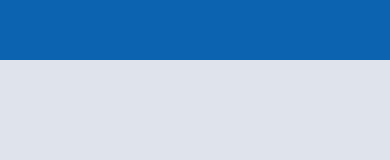
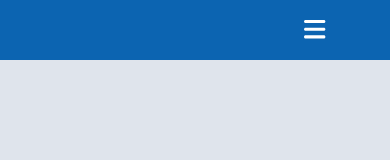
Before and after one commit to jorge088/UsefulApps, a React (Create React App) app: page / in a window 390 px wide. Shown: the top 160 px of the page. Built offline with nearby package versions, Linux system fonts and the light colour scheme.

Commit message:
added responsive menu for navBar

```diff
--- a/src/Components/Shared/NavBar.js
+++ b/src/Components/Shared/NavBar.js
@@ -1,22 +1,44 @@
 import styles from './NavBar.module.css';
 import { Link } from 'react-router-dom';
 import { useState } from 'react';
+import { FontAwesomeIcon } from '@fortawesome/react-fontawesome';
+import { faBars } from '@fortawesome/free-solid-svg-icons';
 
 const NavBar = () => {
+  const [showMenu, setShowMenu] = useState(false);
+
+  const handlerShowMenuBtn = () => {
+    setShowMenu(!showMenu);
+  }
+  const handlerClickLink = () =>{
+    setShowMenu(false);
+  }
 
   return (
     <>
       <header className={styles.header}>
         <nav className={styles.nav}>
-          {/* <div>
-            <Link to={'/'} className={styles.nav__logo} >Useful Apps</Link>
-          </div> */}
+
           <ul className={styles.nav__categorys}>
             <li><Link to={'/'} className={styles.nav__categorys__link}>Home</Link></li>
             <li><Link to={'/exchange'} className={styles.nav__categorys__link}>Exchange</Link></li>
             <li><Link to={'/weather'} className={styles.nav__categorys__link}>Clima</Link></li>
             <li><Link to={'/'} className={styles.nav__categorys__link}>Sugerencias</Link></li>
           </ul>
+
+          <button onClick={handlerShowMenuBtn} className={styles.nav__btnShowMenu}>
+            <FontAwesomeIcon icon={faBars}></FontAwesomeIcon>
+          </button>
+
+          {showMenu &&
+            <ul className={styles.nav__categorysResponsive}>
+              <li><Link onClick={handlerClickLink} to={'/'} className={styles.nav__categorys__linkResponsive}>Home</Link></li>
+              <li><Link onClick={handlerClickLink} to={'/exchange'} className={styles.nav__categorys__linkResponsive}>Exchange</Link></li>
+              <li><Link onClick={handlerClickLink} to={'/weather'} className={styles.nav__categorys__linkResponsive}>Clima</Link></li>
+              <li><Link onClick={handlerClickLink} to={'/'} className={styles.nav__categorys__linkResponsive}>Sugerencias</Link></li>
+            </ul>
+          }
+
         </nav>
       </header>
     </>
--- a/src/Components/Shared/NavBar.module.css
+++ b/src/Components/Shared/NavBar.module.css
@@ -18,12 +18,6 @@
     align-items: center;
     justify-content: center;
 }
-.nav__logo  {
-    font-size: 1.6em;
-    letter-spacing: 1px;
-    color: #fff;
-    text-decoration: none;
-}
 .nav__categorys{
     display: flex;
     list-style: none;
@@ -42,17 +36,67 @@
 .nav__categorys__link:hover{
     background-color: var(--secundaryHover);
 }
+
+/* Responsive Menu */
+.nav__btnShowMenu{
+    display: none;
+    background: none;
+    border: none;
+    color: #fff;
+    padding: 3px 6px;
+    font-size: 1.7em;
+    cursor: pointer;
+}
+.nav__btnShowMenu:hover,.nav__btnShowMenu:focus{
+    outline: 1px solid #fff;
+}
+.nav__categorysResponsive{
+    display: none;
+    position: absolute;
+    top: 60px;
+    right: -0%;
+    background-color: var(--secundary);
+    width: 100%;
+    height: 150px;
+}
+.nav__categorys__linkResponsive{
+    display: block;
+    font-size: 1.em;
+    text-align: center;
+    letter-spacing: 1px;
+    font-weight: 600;
+    padding: .6em 1em;
+    color: #fff;
+    text-decoration: none;
+    border-radius: 4px;
+    cursor: pointer;
+}
+.nav__categorys__linkResponsive:hover{
+    background-color: var(--secundaryHover);
+
+}
+
 @media only screen and (max-width:575px) {
     .header{
         font-size: .9rem;
         height: 60px;
     }
+    .nav{
+        justify-content: flex-end;
+    }
     .nav__categorys{
         display: none;
+    }
+    .nav__btnShowMenu{
+        display: block;
+    }
+    .nav__categorysResponsive{
+        display: block;
     }
 }
 @media only screen and (min-width:576px) and (max-width:768px) {
     .header{
         font-size: .9rem;
     }
+
 }
```
